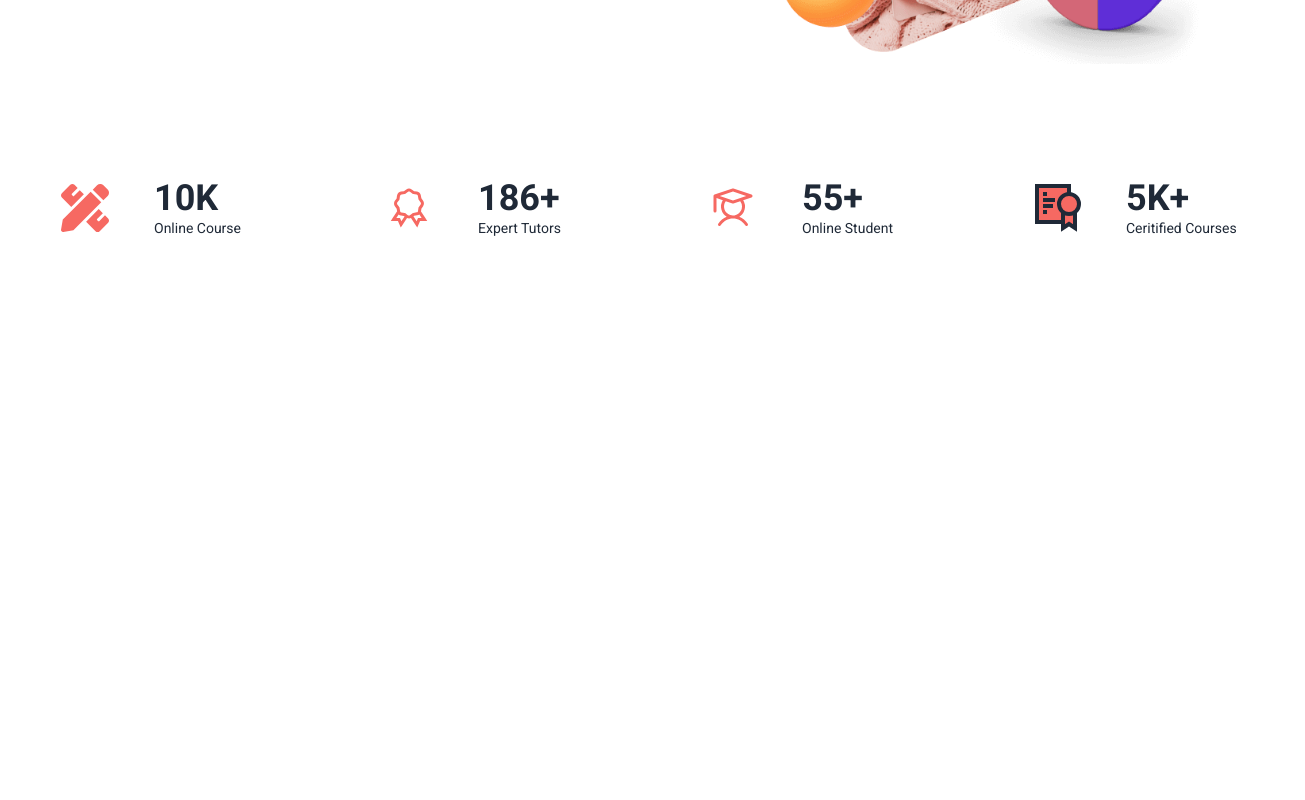
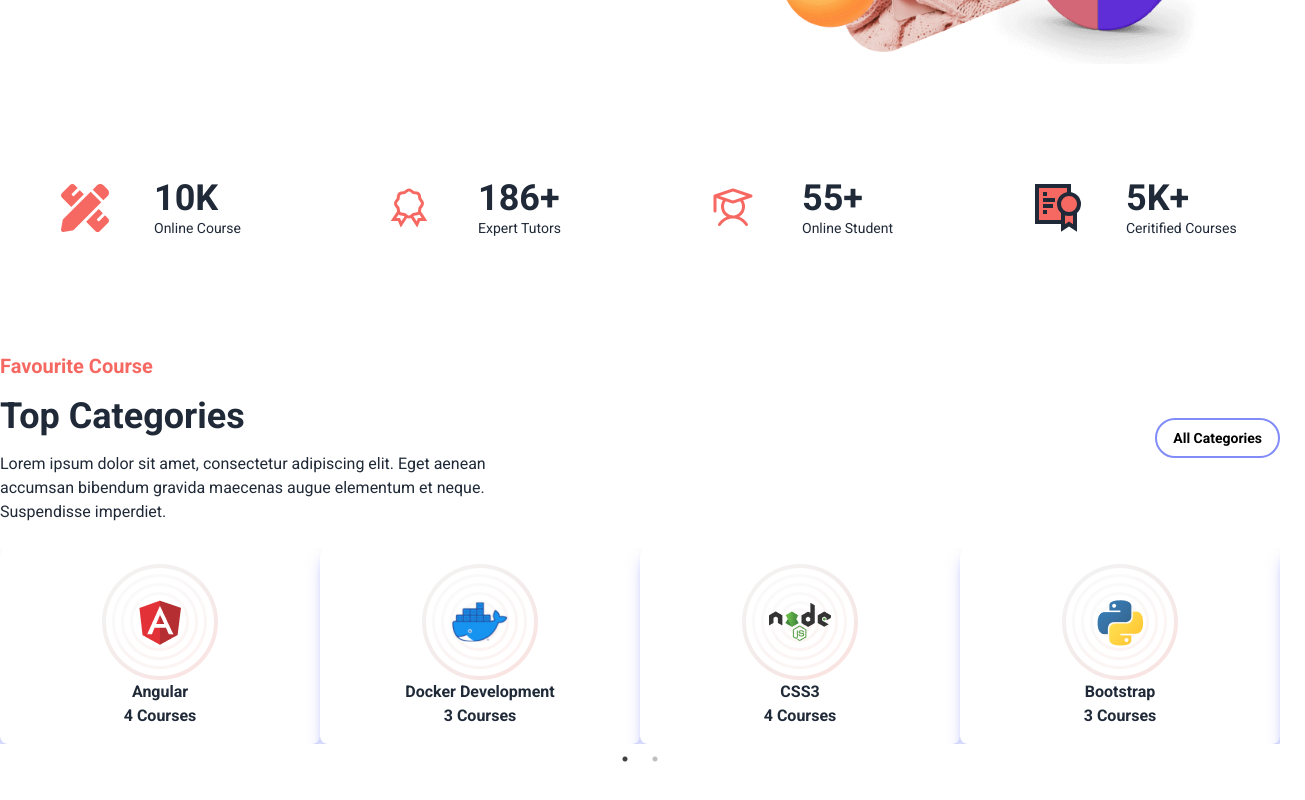
Before and after one commit to ronichowdhury999/e-education, a React (Vite) app: page / in a window 1280 px wide. Shown: the part 598-1398 px from the top of the page, 1305 px wide, since content can reach past the window. Before the commit the page ends 950 px from the top, so only its background shows below. Built offline with nearby package versions, Linux system fonts and the light colour scheme; no server answers.

Commit message:
favoriteCourse added

```diff
--- /dev/null
+++ b/src/Components/FavoriteCourse/FavoriteCourse.jsx
@@ -0,0 +1,92 @@
+import React, { useState } from "react";
+import Slider from "react-slick";
+import "slick-carousel/slick/slick.css";
+import "slick-carousel/slick/slick-theme.css";
+import nodeImg from "../../assets/icon-02.png";
+import AngularImg from "../../assets/icon.png";
+import dockerImg from "../../assets/icon01.png";
+import bootstrapImg from "../../assets/icon04.png";
+import getImg from "../../assets/icon-03.png";
+const FavouriteCourse = () => {
+  const settings = {
+    dots: true,
+    infinite: true,
+    autoplay: true,
+    autoplaySpeed: 2000,
+    speed: 500,
+    slidesToShow: 4,
+    slidesToScroll: 4,
+    initialSlide: 0,
+    responsive: [
+      {
+        breakpoint: 1024,
+        settings: {
+          slidesToShow: 3,
+          slidesToScroll: 3,
+          infinite: true,
+          dots: true,
+        },
+      },
+      {
+        breakpoint: 600,
+        settings: {
+          slidesToShow: 2,
+          slidesToScroll: 2,
+          initialSlide: 2,
+        },
+      },
+      {
+        breakpoint: 480,
+        settings: {
+          slidesToShow: 1,
+          slidesToScroll: 1,
+        },
+      },
+    ],
+  };
+  const courseData = [
+    { title: "Angular", name: "4 Courses", img: AngularImg },
+    { title: "Docker Development", name: "3 Courses", img: dockerImg },
+    { title: "CSS3", name: "4 Courses", img: nodeImg },
+    { title: "Bootstrap", name: "3 Courses", img: bootstrapImg },
+    { title: "GatsBy", name: "2 Couses", img: getImg },
+  ];
+  return (
+    <section className="max-w-screen-xl mx-auto py-20 ">
+      <div className="flex items-center justify-between md:flex-row">
+        <div>
+          <h2 className="text-[#f66962] text-xl font-bold mb-4">
+            Favourite Course
+          </h2>
+          <h2 className="text-4xl font-bold mb-4">Top Categories</h2>
+          <p className="max-w-[350px] md:max-w-[500px]">
+            Lorem ipsum dolor sit amet, consectetur adipiscing elit. Eget aenean
+            accumsan bibendum gravida maecenas augue elementum et neque.
+            Suspendisse imperdiet.
+          </p>
+        </div>
+        <div>
+          <button className="border-2 border-indigo-400 rounded-full text-black hover:bg-indigo-400 hover:text-white px-4 py-2 duration-300 font-semibold text-sm">
+            All Categories
+          </button>
+        </div>
+      </div>
+      <div className="py-6 gap-3">
+        <Slider {...settings}>
+          {courseData?.map((item, index) => (
+            <div
+              className=" flex  justify-items-center  rounded-lg p-4  hover:bg-indigo-400 hover:text-white duration-300 bg-white shadow-lg shadow-indigo-400/50"
+              key={index}
+            >
+              <img src={item.img} alt={item.name} />
+              <h2 className=" font-semibold text-md ">{item?.title}</h2>
+              <h2 className="text-md font-bold">{item.name}</h2>
+            </div>
+          ))}
+        </Slider>
+      </div>
+    </section>
+  );
+};
+
+export default FavouriteCourse;
--- a/src/Pages/Home/Home.jsx
+++ b/src/Pages/Home/Home.jsx
@@ -1,5 +1,6 @@
 import Banner from "../../Components/Banner/Banner"
 import Container from "../../Components/Container/Container"
+import FavouriteCourse from "../../Components/FavoriteCourse/FavoriteCourse"
 import Navbar from "../../Components/Navbar/Navbar"
 
 const Home = () => {
@@ -9,6 +10,7 @@ const Home = () => {
       <Container className="my-20">
         <div>
           <Banner/>
+          <FavouriteCourse/>
         </div>
       </Container>
     </div>
```
